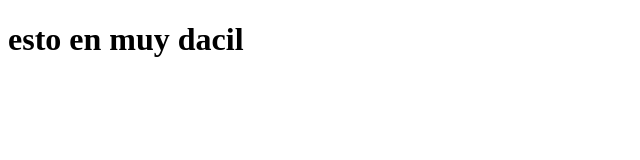
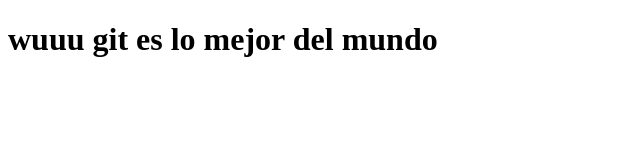
Before and after one commit to alexandercuellar/ProyectoDemoCursoPrework, a plain HTML site: page index.html in a window 1280 px wide. Shown: the whole page, without its empty margins (0-640 px from the left). Drawn offline with Linux system fonts and the light colour scheme.

Commit message:
first commint

```diff
--- a/index.html
+++ b/index.html
@@ -7,6 +7,6 @@
     <title>Hola Mundo</Title></title>
 </head>
 <body>
-<h1>esto en muy dacil</h1>
+<h1>wuuu git es lo mejor del mundo </h1>
 </body>
 </html>
```
